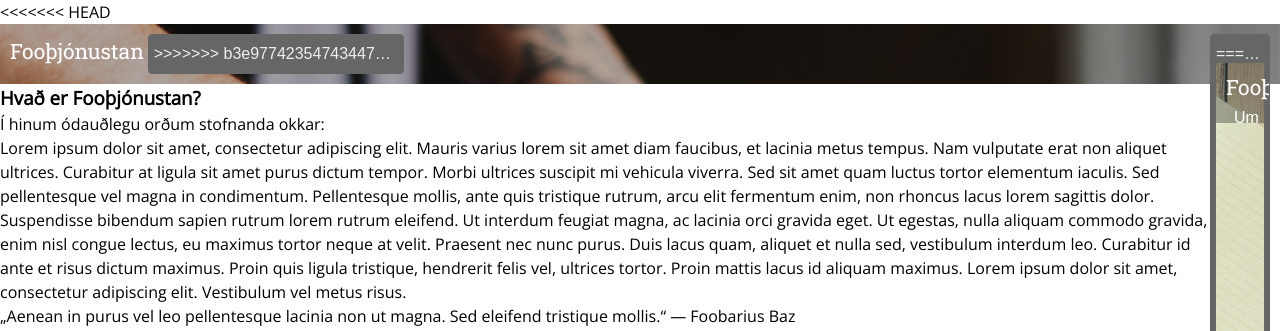
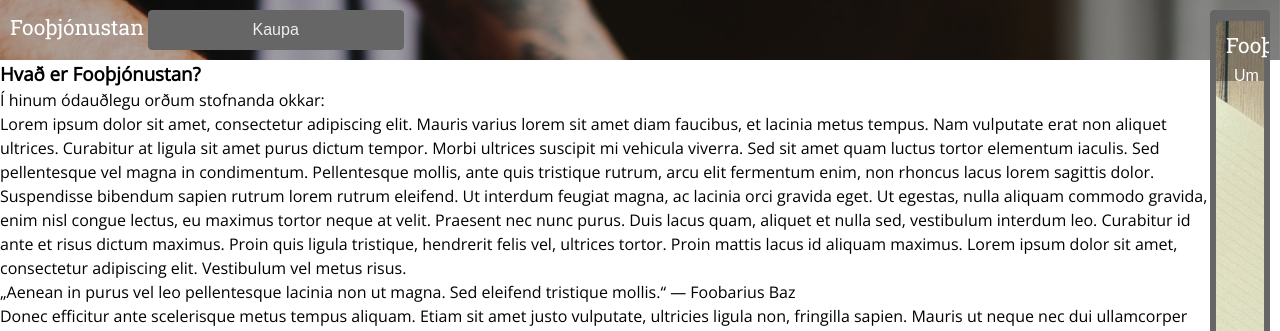
Before and after one commit to goidelify/vefforitun, a plain HTML site: page gogn/um.html in a window 1280 px wide. Shown: the top 331 px of the page. Drawn offline with nearby package versions, Linux system fonts and the light colour scheme.

Commit message:
Fixed um

```diff
--- a/gogn/um.html
+++ b/gogn/um.html
@@ -9,12 +9,10 @@
     <link href="https://fonts.googleapis.com/css?family=Open+Sans" rel="stylesheet">
   </head>
   <body>
-<<<<<<< HEAD
     <div class="banner__background__sub col-12">
       <header class="header">
         <p class="header__title col-2">Fooþjónustan</p>
         <button class="header__button button col-1">
-=======
     <div class="banner__background col-12">
     <header class="header">
       <p class="header__title col-2">Fooþjónustan</p>
@@ -28,7 +26,6 @@
         </h1>
 
         <button class="banner__button button">
->>>>>>> b3e9774235474344730cf3789e7d703fa951463c
           Kaupa
         </button>
       </div>
```
